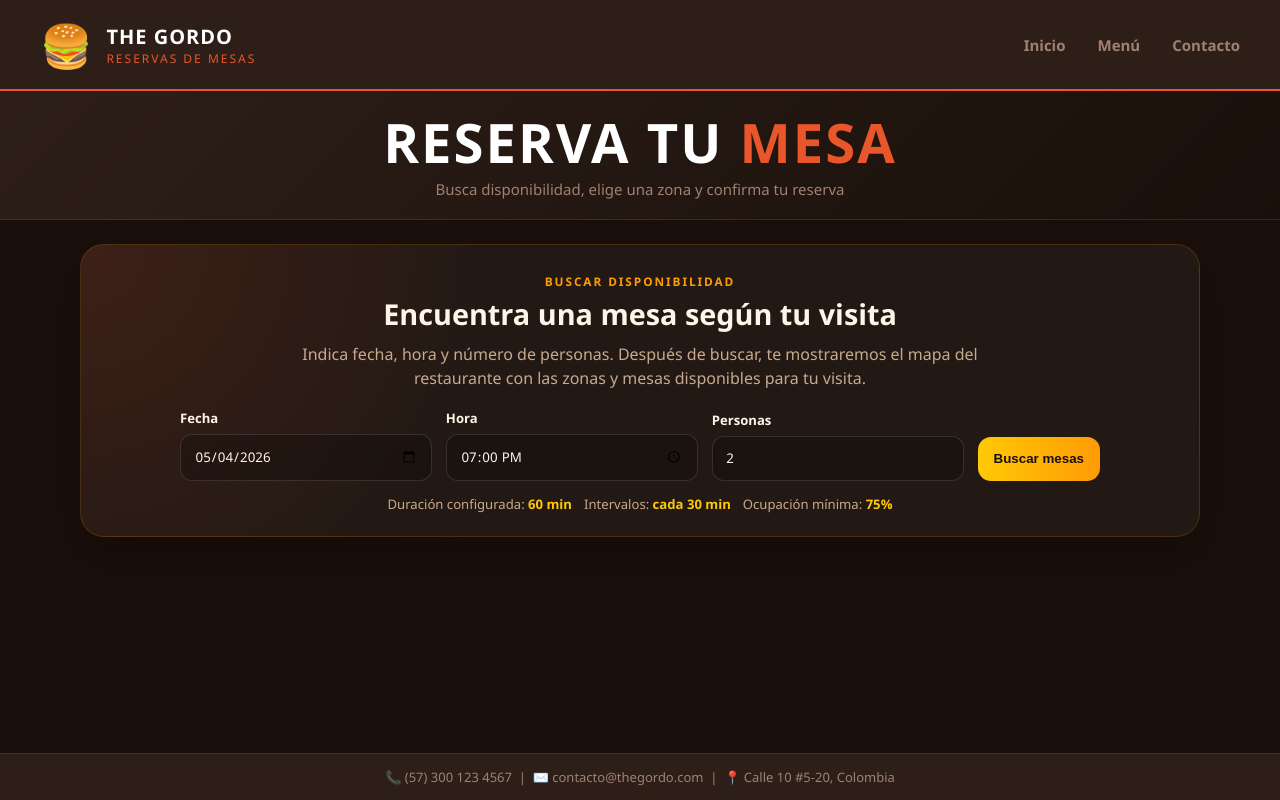
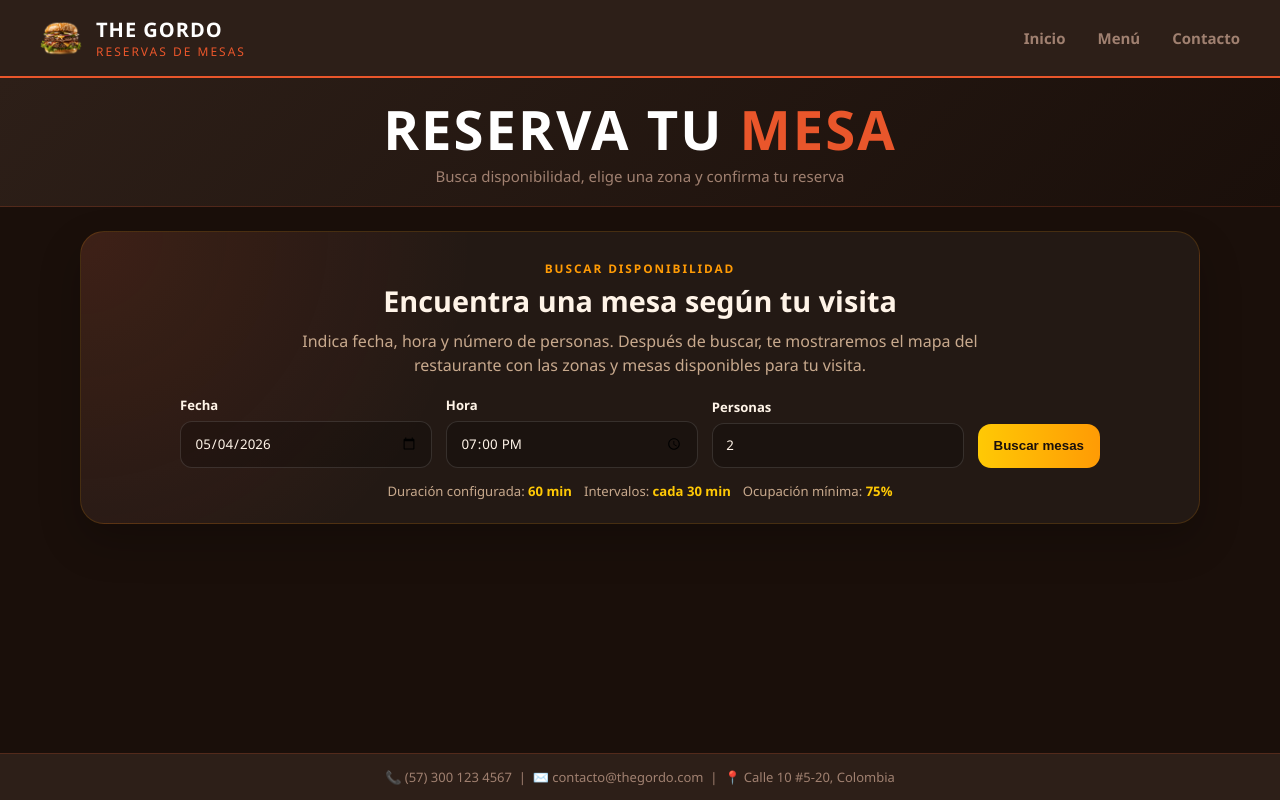
Before and after one commit to ADEP-123/the-gordo-reservas-eliz, a React (Vite) app: page / in a window 1280 px wide. Built offline with nearby package versions, Linux system fonts and the light colour scheme; no server answers; the database is empty.

Commit message:
feat: :sparkles: Cambiando titulo de pestaña y logo

```diff
--- a/index.html
+++ b/index.html
@@ -1,13 +1,16 @@
 <!doctype html>
 <html lang="en">
+
 <head>
   <meta charset="UTF-8" />
-    <link rel="icon" type="image/svg+xml" href="/favicon.svg" />
+  <link rel="icon" type="image/svg+xml" href="/logo.webp" />
   <meta name="viewport" content="width=device-width, initial-scale=1.0" />
-    <title>the-gordo-reservas-eliz</title>
+  <title>The Gordo</title>
 </head>
+
 <body>
   <div id="root"></div>
   <script type="module" src="/src/main.jsx"></script>
 </body>
+
 </html>
--- a/src/components/Navbar.jsx
+++ b/src/components/Navbar.jsx
@@ -5,7 +5,7 @@ function Navbar() {
     <nav className="navbar">
       <div className="navbar-content">
         <div className="navbar-brand">
-          <span className="navbar-logo">🍔</span>
+          <img src="logo.webp" alt="Logo" className="navbar-logo" />
           <div>
             <h1 className="navbar-title">The Gordo</h1>
             <p className="navbar-subtitle">Reservas de Mesas</p>
--- a/src/styles/navbar.css
+++ b/src/styles/navbar.css
@@ -19,7 +19,8 @@
 }
 
 .navbar-logo {
-  font-size: 42px;
+  width: 42px;
+  height: 42px;
 }
 
 .navbar-title {
```
Also changed, not shown: public/logo.webp (added). Lines whose indentation alone changed are shown as unchanged.
